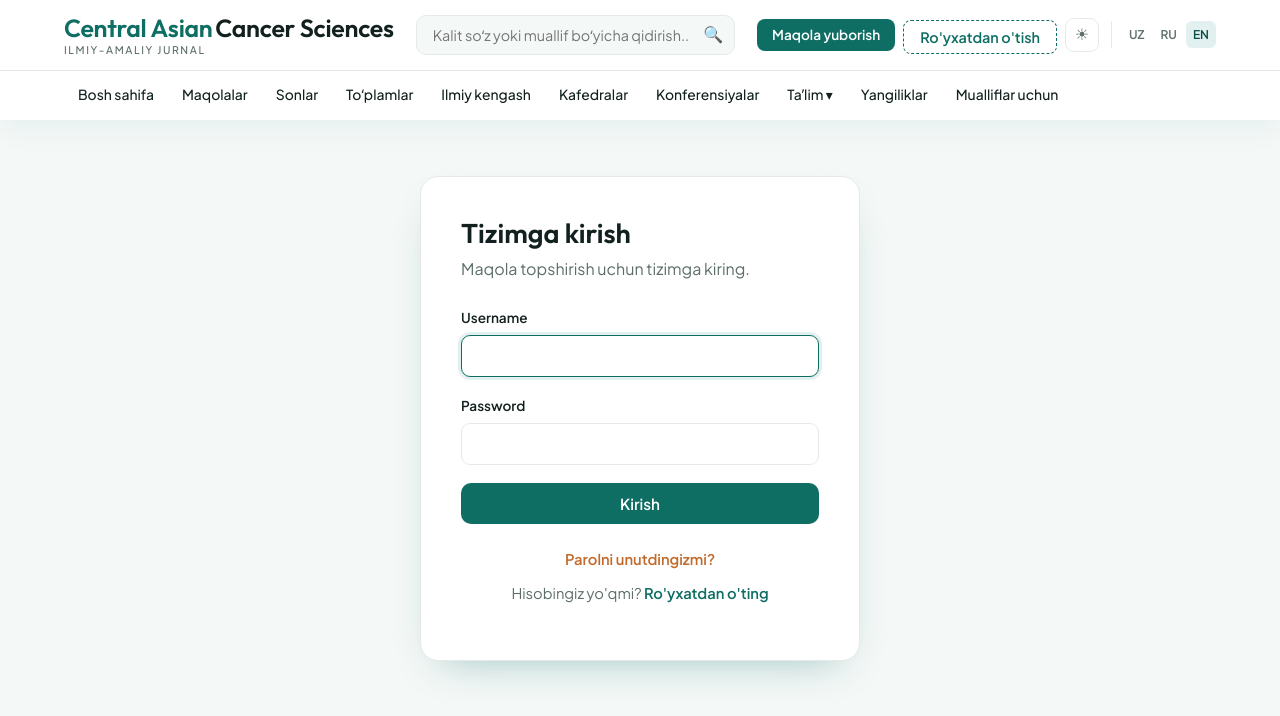
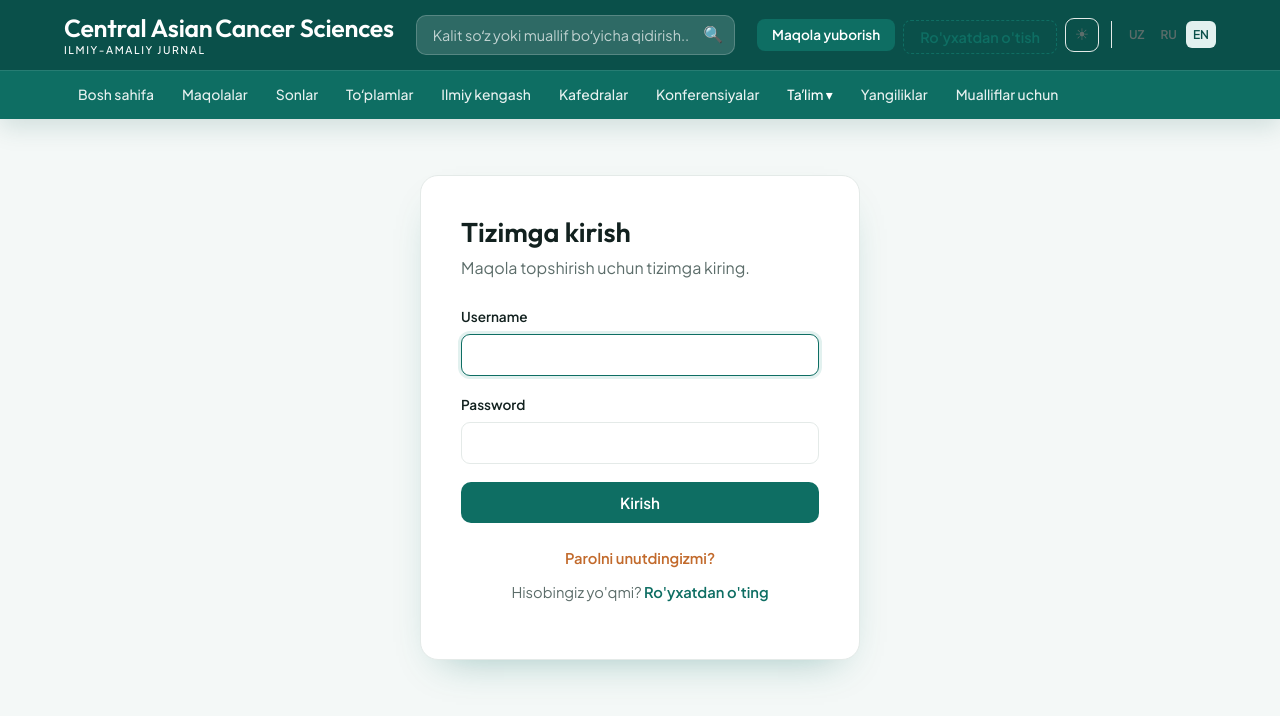
Before and after one commit to KarimovProject/Journal_cancercenter, a Django app: page /ilm-fan/kirish/?next=/ilm-fan/taqriz-paneli/ in a window 1280 px wide. Shown: the top 716 px of the page. Run offline with Django 5.2, Linux system fonts and the light colour scheme; data comes from the database, SQL or seed files in the repository; parts of the project's set-up code (start-up, migrations or seed data) failed here and were passed over.

Commit message:
Enhance light mode with premium teal header and soft shadows

```diff
--- a/static/css/style.css
+++ b/static/css/style.css
@@ -678,3 +678,112 @@ body.dark .footer {
         .doi-badge{border:1px solid #ccc}
         @page{margin:2cm}
     }
+
+/* ============================================================
+   LIGHT MODE PREMIUM ENHANCEMENTS (OVERRIDE)
+   ============================================================ */
+
+/* 1. Deep Teal Header for Light Mode */
+body:not(.dark) .site-header {
+    background: #0a504a; /* Deep medical teal */
+    color: #ffffff;
+    box-shadow: 0 8px 24px rgba(10, 80, 74, 0.15);
+    backdrop-filter: none;
+    -webkit-backdrop-filter: none;
+    border-bottom: none;
+}
+body:not(.dark) .site-header .brand-mark,
+body:not(.dark) .site-header .brand-mark.alt,
+body:not(.dark) .site-header .brand-sub,
+body:not(.dark) .site-header .nav-drop-toggle,
+body:not(.dark) .site-header .header-search button {
+    color: #ffffff;
+}
+body:not(.dark) .header-nav-bar {
+    background: #0e6e63; /* slightly lighter teal for bottom bar */
+    border-top: 1px solid rgba(255,255,255,0.1);
+}
+body:not(.dark) .header-nav-bar a {
+    color: rgba(255,255,255,0.9);
+}
+body:not(.dark) .header-nav-bar a:hover {
+    color: #ffffff;
+    background: rgba(255,255,255,0.1);
+}
+body:not(.dark) .header-search input {
+    background: rgba(255,255,255,0.15);
+    color: #ffffff;
+    border: 1px solid rgba(255,255,255,0.2);
+}
+body:not(.dark) .header-search input::placeholder {
+    color: rgba(255,255,255,0.7);
+}
+body:not(.dark) .header-search input:focus {
+    background: #ffffff;
+    color: #000000;
+}
+body:not(.dark) .nav-drop-menu {
+    background: #ffffff;
+    box-shadow: 0 10px 30px rgba(0,0,0,0.15);
+}
+body:not(.dark) .nav-drop-menu a {
+    color: #333333;
+}
+body:not(.dark) .nav-drop-menu a:hover {
+    color: var(--brand);
+    background: var(--bg-soft);
+}
+
+/* 2. Premium Shadows and Hover Lift for Cards */
+body:not(.dark) .card,
+body:not(.dark) .metric,
+body:not(.dark) .collection-card,
+body:not(.dark) .person,
+body:not(.dark) .aside-box,
+body:not(.dark) .jinfo {
+    box-shadow: 0 4px 20px rgba(14, 110, 99, 0.06);
+    border: 1px solid rgba(14, 110, 99, 0.05);
+    transition: transform 0.3s ease, box-shadow 0.3s ease;
+}
+
+body:not(.dark) .card:hover,
+body:not(.dark) .metric:hover,
+body:not(.dark) .collection-card:hover,
+body:not(.dark) .person:hover {
+    transform: translateY(-4px);
+    box-shadow: 0 12px 30px rgba(14, 110, 99, 0.12);
+}
+
+body:not(.dark) .article-row {
+    transition: background 0.2s, transform 0.2s;
+    border-radius: 8px;
+    padding: 16px;
+    margin: -16px;
+    margin-bottom: 16px;
+}
+body:not(.dark) .article-row:hover {
+    background: var(--bg-soft);
+    transform: translateX(4px);
+}
+
+/* 3. Vibrant Badges */
+body:not(.dark) .badge-oa {
+    background: #e6f6ec;
+    color: #198754;
+    border: 1px solid #c3e6cb;
+    box-shadow: 0 2px 4px rgba(25,135,84,0.1);
+}
+body:not(.dark) .badge-type {
+    background: #e7f1ff;
+    color: #0d6efd;
+    border: 1px solid #b6d4fe;
+}
+body:not(.dark) .doi-badge {
+    background: #f8f9fa;
+    border: 1px solid #e9ecef;
+    box-shadow: 0 2px 8px rgba(0,0,0,0.05);
+}
+body:not(.dark) .doi-badge .doi-label {
+    background: var(--brand);
+    color: #fff;
+}
```
